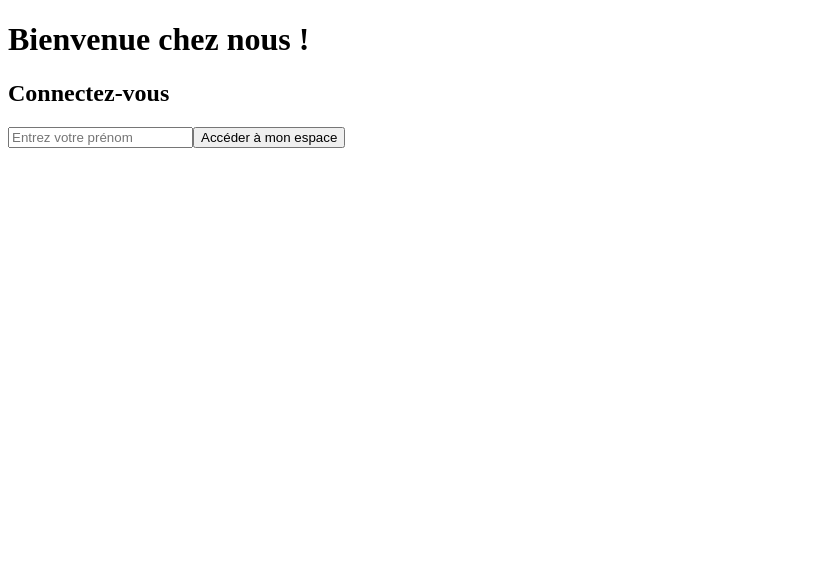
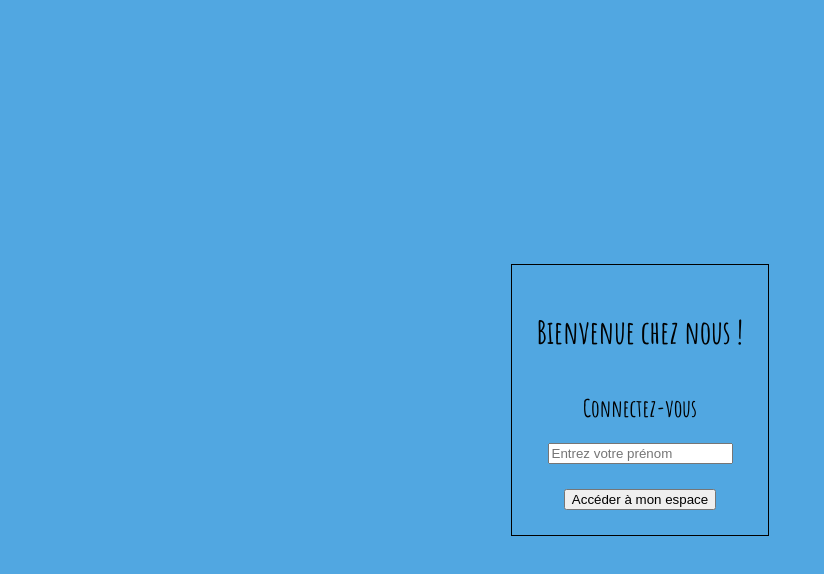
Before and after one commit to Biantuadi/crazee-burger, a React (Create React App) app: page / in a window 1280 px wide. Shown: the top 574 px of the page, without its empty margins (0-824 px from the left). Built offline with nearby package versions, Linux system fonts and the light colour scheme.

Commit message:
🧪 F03 : testing styled-components in m=project

```diff
--- a/src/App.css
+++ b/src/App.css
@@ -1,43 +1,26 @@
-.App {
-  text-align: center;
+@import url("https://fonts.googleapis.com/css2?family=Amatic+SC:wght@400;700&display=swap");
+@import url("https://fonts.googleapis.com/css2?family=Open+Sans:wght@500&display=swap");
+
+* {
+  color: #000;
+  list-style-type: none;
+  text-decoration: none;
 }
 
-.grace{
-  height: 360px;
-  width: 260px;
+body {
+  margin: 0;
+  padding: 0;
+  box-sizing: border-box;
+  font-family: "Open Sans", sans-serif;
 }
 
-.App-logo {
-  height: 40vmin;
-  pointer-events: none;
+h1, h2 {
+  font-size: 2rem;
+  font-weight: 700;
+  font-family: "Amatic SC", cursive;
 }
 
-@media (prefers-reduced-motion: no-preference) {
-  .App-logo {
-    animation: App-logo-spin infinite 20s linear;
-  }
+h2{
+  font-size: 1.5rem;
+
 }
-
-.App-header {
-  background-color: #282c34;
-  min-height: 100vh;
-  display: flex;
-  flex-direction: column;
-  align-items: center;
-  justify-content: center;
-  font-size: calc(10px + 2vmin);
-  color: white;
-}
-
-.App-link {
-  color: #61dafb;
-}
-
-@keyframes App-logo-spin {
-  from {
-    transform: rotate(0deg);
-  }
-  to {
-    transform: rotate(360deg);
-  }
-}
--- a/src/App.js
+++ b/src/App.js
@@ -1,3 +1,4 @@
+import "./App.css";
 import RouterRoutes from "./routes/Router.routes";
 
 function App() {
--- a/src/components/Pages/auth/LoginForm.jsx
+++ b/src/components/Pages/auth/LoginForm.jsx
@@ -1,7 +1,8 @@
 import { useState } from "react";
 import { useNavigate } from "react-router-dom";
+import styled from "styled-components";
 
-function LoginForm() {
+export default function LoginForm() {
   // 1. State
   const [inputValue, setInputValue] = useState("");
   const navigate = useNavigate();
@@ -15,7 +16,7 @@ function LoginForm() {
 
   // 3. affichage (render)
   return (
-    <form action="submit" onSubmit={handleSubmit}>
+    <LoginFormStyled action="submit" onSubmit={handleSubmit}>
       <h1>Bienvenue chez nous !</h1>
       <h2>Connectez-vous</h2>
       <input
@@ -26,8 +27,19 @@ function LoginForm() {
         onChange={(e) => setInputValue(e.target.value)}
       />
       <input type="submit" value="Accéder à mon espace" />
-    </form>
+    </LoginFormStyled>
   );
 }
 
-export default LoginForm;
+const LoginFormStyled = styled.form`
+  border: 1px solid black;
+  padding: 25px;
+  display: flex;
+  flex-direction: column;
+  align-items: center;
+  justify-content: center;
+
+  input[type="submit"] {
+    margin-top: 25px;
+  }
+`;
--- a/src/components/Pages/auth/LoginPage.js
+++ b/src/components/Pages/auth/LoginPage.js
@@ -1,10 +1,22 @@
+import styled from "styled-components";
+import { theme } from "../../../themes";
 import LoginForm from "./LoginForm";
 
 export default function LoginPage() {
 
   return (
-    <>
+    <LoginPageStyled>
       <LoginForm />
-    </>
+    </LoginPageStyled>
   );
 }
+
+const LoginPageStyled = styled.div`
+width: 100%;
+height: 100vh;
+display: flex;
+justify-content: center;
+align-items: center;
+background-color: ${theme.colors.blue};
+
+`;
--- a/src/components/Pages/dashboard/DashboardPage.js
+++ b/src/components/Pages/dashboard/DashboardPage.js
@@ -1,19 +1,26 @@
 import { Link, useParams } from "react-router-dom";
+import styled from "styled-components";
 
 function DashboardPage() {
   // 1. state
   const { user } = useParams();
 
   return (
-    <div className="dashboard">
+    <DashboardPageStyled>
       <header>
         <h1>Bonjour {user}</h1>
         <Link to={"/"}>
           <button>Deconnexion</button>
         </Link>
       </header>
-    </div>
+    </DashboardPageStyled>
   );
 }
 
+const DashboardPageStyled = styled.div`
+  header {
+    color: #0122;
+  }
+`;
+
 export default DashboardPage;
--- /dev/null
+++ b/src/themes/index.js
@@ -0,0 +1,68 @@
+const colors = {
+    dark: "#17161a",
+    incognito: "#333",
+    white: "#fff",
+    background_white: "#f5f5f7",
+    background_dark: "#292729",
+    primary: "#ffa01b",
+    primary_burger: "#ff9f1b",
+    green: "green",
+    success: "#60bd4f",
+    red: "#e25549",
+    redSecondary: "#c4151c",
+    blue: "#51a7e1",
+    greyLight: "#e4e5e9",
+    greyMedium: "#a7a8ad",
+    greySemiDark: "#93a2b1",
+    greyDark: "#6f737e",
+    greyBlue: "#747b91",
+  }
+
+  const spacing = {
+    xxs: "4px",
+    xs: "8px",
+    sm: "12px",
+    md: "20px",
+    lg: "32px",
+    xl: "52px",
+    xxl: "84px",
+  }
+
+  const fonts = {
+    XXXS: "8px",
+    XXS: "10px",
+    XS: "12px",
+    P0: "15px",
+    P1: "18px",
+    P2: "20px",
+    P3: "24px",
+    P4: "36px",
+    P5: "48px",
+    P6: "60px",
+  }
+  const gridUnit = 8
+  const borderRadius = {
+    subtle: 1,
+    round: "5px",
+    extraRound: "15px",
+    circle: "50%",
+  }
+  const shadows = {}
+  const weights = {
+    light: 300,
+    regular: 400,
+    medium: 500,
+    semiBold: 600,
+    bold: 700,
+    heavy: 800,
+  }
+
+  export const theme = {
+    colors,
+    fonts,
+    gridUnit,
+    borderRadius,
+    shadows,
+    weights,
+    spacing,
+  }
```
Also changed, not shown: src/Assets/F03 logo-orange.png (added), 1 other file (tests, documents, lock files or other folders).
